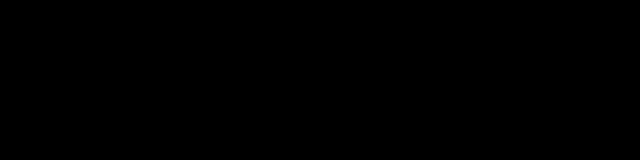
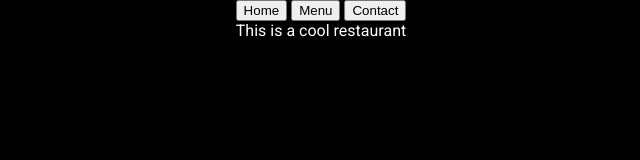
Before and after one commit to NickW16/restaurant-page, a website built with webpack: page src/template.html in a window 1280 px wide. Shown: the whole page, without its empty margins (319-959 px from the left). Built offline with nearby package versions, Linux system fonts and the light colour scheme.

Commit message:
Add gitignore file and setup basic html and styling

```diff
--- a/src/style.css
+++ b/src/style.css
@@ -1,3 +1,20 @@
+@import url('https://fonts.googleapis.com/css2?family=Roboto:ital,wght@0,100;0,300;0,400;0,500;0,700;0,900;1,100;1,300;1,400;1,500;1,700;1,900&display=swap');
+
 body {
+    font-family: "Roboto", sans-serif;
     background-color: black;
+    color: white;
+    width: 100%;
+    height: 100vh;
+    margin: 0;
 }
+
+header {
+    display: flex;
+    justify-content: center;
+}
+
+#content {
+    display: flex;
+    justify-content: center;
+}
--- a/src/template.html
+++ b/src/template.html
@@ -6,6 +6,17 @@
     <title>Odin Restaurant Page</title>
 </head>
 <body>
+    <header>
+        <nav>
+            <button>Home</button>
+            <button>Menu</button>
+            <button>Contact</button>
+        </nav>
+    </header>
+
+    <div id="content">
+        <div>This is a cool restaurant</div>
+    </div>
 
 </body>
 </html>
```
Also changed, not shown: src/index.js (line endings or trailing spaces), 1 other file.
